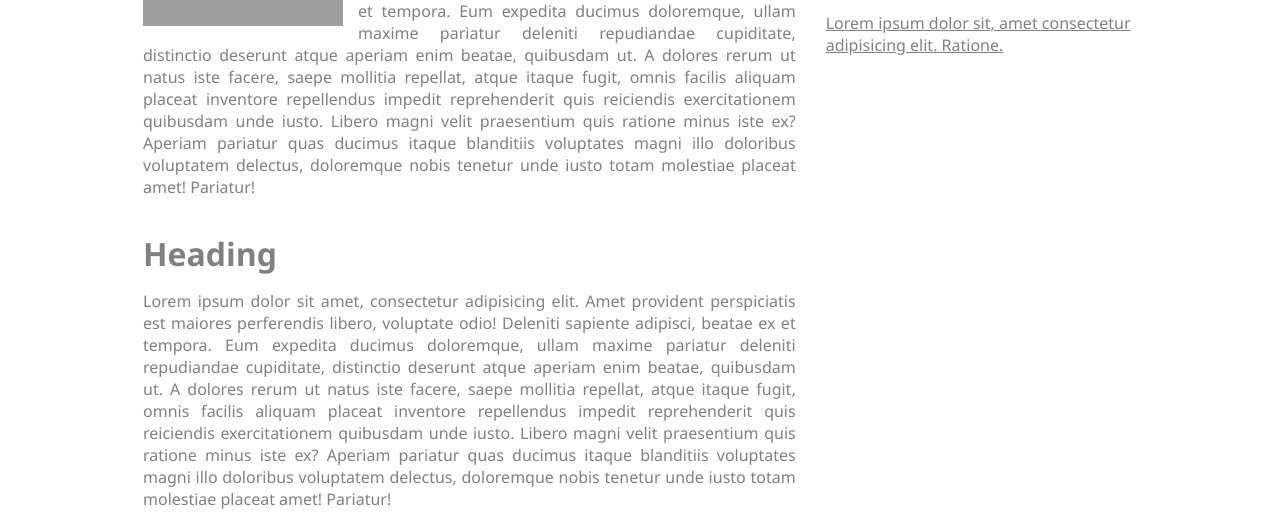
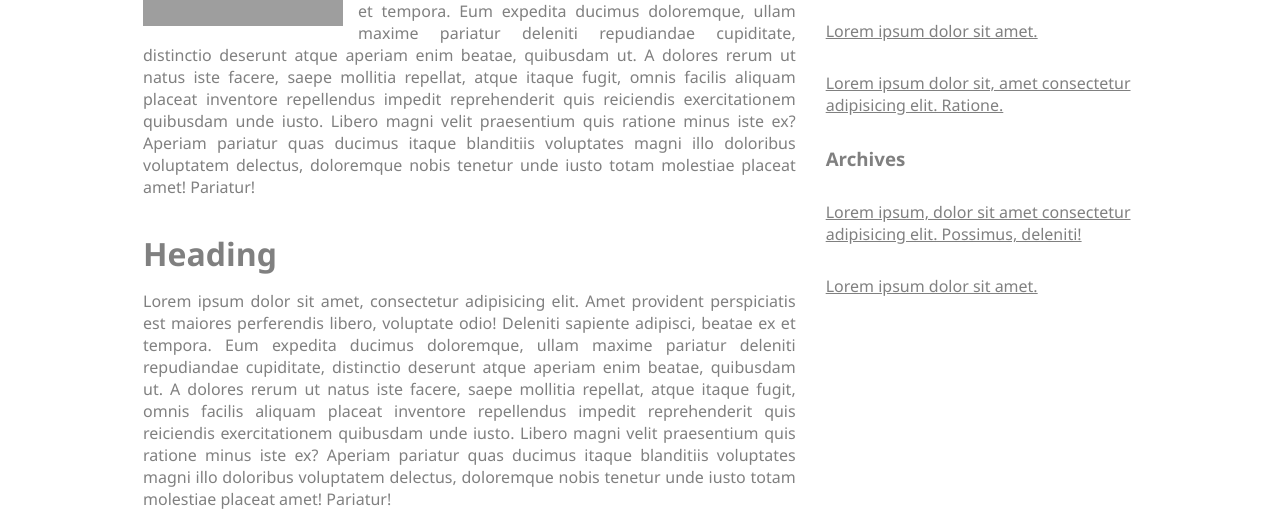
Before and after one commit to hilmyha/HaidarSite-1.0.1, a plain HTML site: page index.html in a window 1280 px wide. Shown: the part 752-1264 px from the top of the page. Drawn offline with Linux system fonts and the light colour scheme; grey boxes are pictures that could not be loaded.

Commit message:
update
index & css

```diff
--- a/index.html
+++ b/index.html
@@ -46,6 +46,9 @@
                 <li><a href="">Lorem ipsum, dolor sit amet consectetur adipisicing elit. Possimus, deleniti!</a></li>
                 <li><a href="">Lorem ipsum dolor sit amet.</a></li>
                 <li><a href="">Lorem ipsum dolor sit, amet consectetur adipisicing elit. Ratione.</a></li>
+                <h3>Archives</h3>
+                <li><a href="">Lorem ipsum, dolor sit amet consectetur adipisicing elit. Possimus, deleniti!</a></li>
+                <li><a href="">Lorem ipsum dolor sit amet.</a></li>
             </div>
         </div>
     </div>
--- a/src/sass/style.scss
+++ b/src/sass/style.scss
@@ -76,12 +76,17 @@ body{
         flex: 1;
         .tag{
             h3{
-                margin: 0px 15px;
+                margin: 15px 0px 15px 15px;
             }
             li{
-                margin: 15px;
+                margin: 0px;
+                padding: 15px;
                 list-style: none;
                 text-decoration: none;
+            }
+            li:hover{
+                transition: 0.5s;
+                background-color: whitesmoke;
             }
             a{
                 color: gray;
@@ -135,6 +140,7 @@ body{
                     border: none;
                 }
                 input[type=submit]:hover{
+                    cursor: pointer;
                     transition: 1s;
                     background-color: gray;
                 }
@@ -174,3 +180,8 @@ body{
         }
     }
 }
+
+// responsive
+@media screen and (max-width: 600px) {
+
+}
```
Also changed, not shown: dist/css/style.css, 1 other file.
